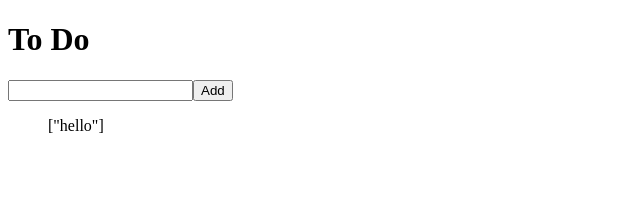
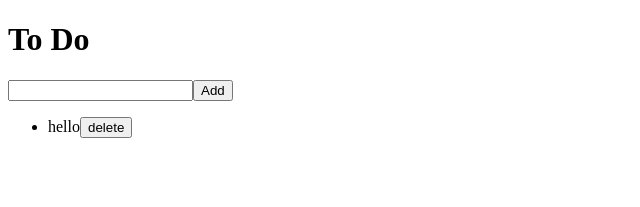
Before and after one commit to mim-mel/Redux-practice, a React (Create React App) app: page / in a window 1280 px wide. Shown: the top 207 px of the page, without its empty margins (0-640 px from the left). Built offline with nearby package versions, Linux system fonts and the light colour scheme.

Commit message:
feat: ToDo 컴포넌트 생성

```diff
--- /dev/null
+++ b/src/components/ToDo.js
@@ -0,0 +1,10 @@
+const ToDo = ({ text, id }) => {
+  return (
+    <li>
+      {text}
+      <button>delete</button>
+    </li>
+  );
+};
+
+export default ToDo;
--- a/src/routes/Home.js
+++ b/src/routes/Home.js
@@ -1,9 +1,10 @@
 import { useState } from 'react';
 import { connect } from 'react-redux';
 import { actionCreators } from '../store';
+import ToDo from '../components/ToDo.js';
 
 const Home = ({ toDos, addToDo }) => {
-  const [text, setText] = useState('');
+  const [Text, setText] = useState('');
 
   const onChange = e => {
     setText(e.target.value);
@@ -12,17 +13,22 @@ const Home = ({ toDos, addToDo }) => {
   const onSubmit = e => {
     e.preventDefault();
     setText('');
-    addToDo(text);
+    addToDo(Text);
+    console.log(toDos);
   };
 
   return (
     <div>
       <h1>To Do</h1>
       <form onSubmit={onSubmit}>
-        <input type='text' value={text} onChange={onChange} />
+        <input type='text' value={Text} onChange={onChange} />
         <button>Add</button>
       </form>
-      <ul>{JSON.stringify(toDos)}</ul>
+      <ul>
+        {toDos.map((toDo, i) => (
+          <ToDo {...toDo} key={toDo.id} />
+        ))}
+      </ul>
     </div>
   );
 };
--- a/src/store.js
+++ b/src/store.js
@@ -17,10 +17,10 @@ const deleteToDo = id => {
   };
 };
 
-const reducer = (state = ['hello'], action) => {
+const reducer = (state = [{ text: 'hello', id: Date.now() }], action) => {
   switch (action.type) {
     case ADD:
-      return [{ text: action.text, id: Date.now(), ...state }];
+      return [{ text: action.text, id: Date.now() }, ...state];
     case DELETE:
       return state.filter(toDo => toDo !== action.id);
     default:
```
